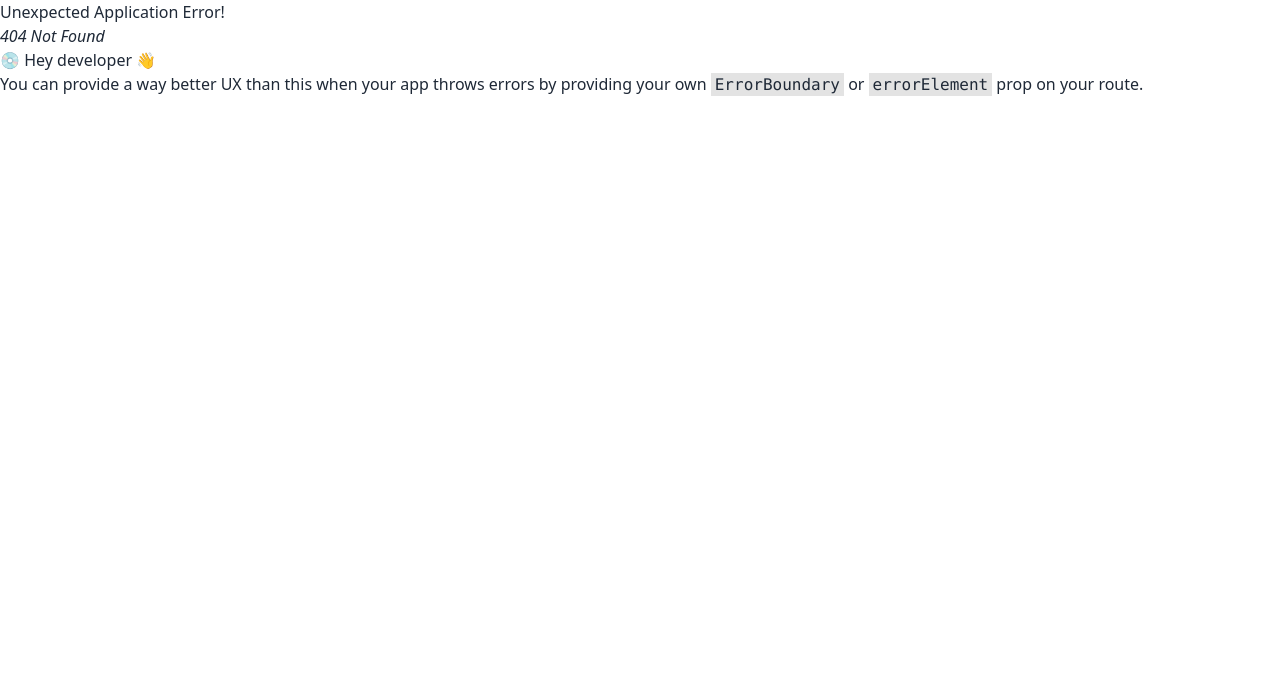
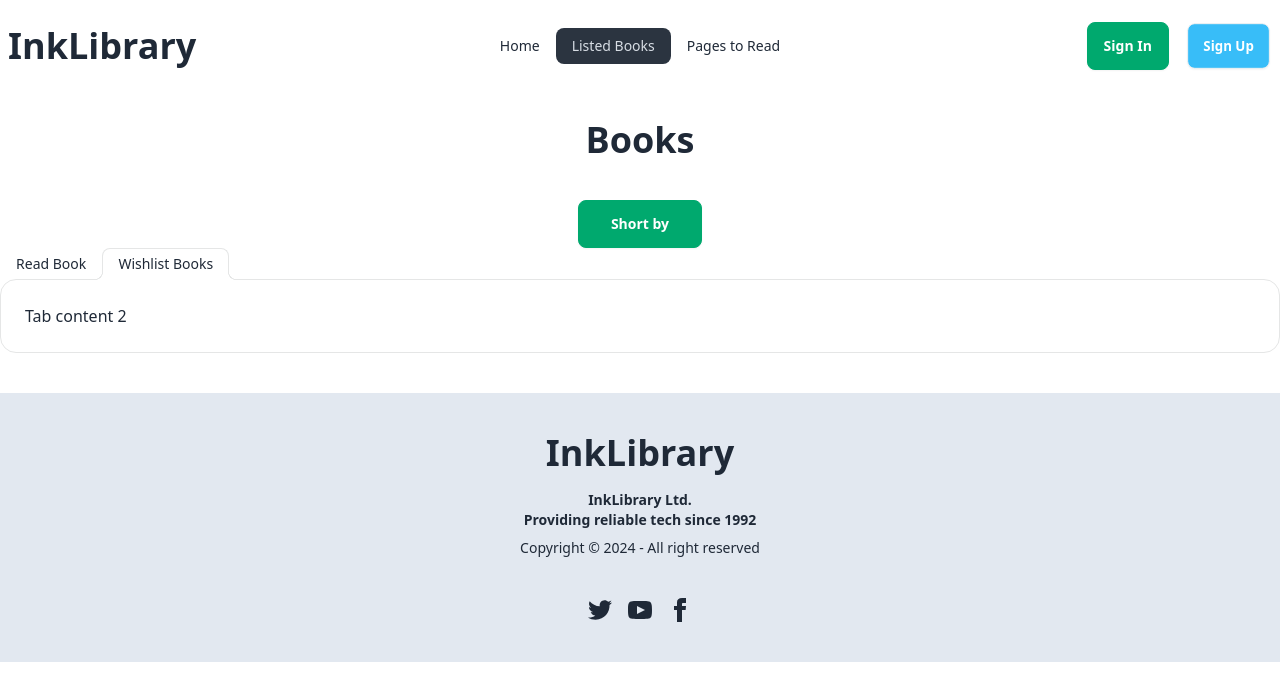
Before and after one commit to sahidDev09/INK-Library-react, a React (Vite) app: page /listedbook in a window 1280 px wide. Before the commit this address had no page. Shown: the top 700 px of the page. Built offline with nearby package versions, Linux system fonts and the light colour scheme.

Commit message:
added selected data in local storage

```diff
--- a/src/components/books/SingleBookDetails.jsx
+++ b/src/components/books/SingleBookDetails.jsx
@@ -1,4 +1,10 @@
 import { Link, useLoaderData, useParams } from "react-router-dom";
+import { ToastContainer, toast } from "react-toastify";
+import "react-toastify/dist/ReactToastify.css";
+import {
+  saveBookforRead,
+  saveBookforWishlist,
+} from "../../utility/LocalStorage";
 
 const SingleBookDetails = () => {
   const books = useLoaderData();
@@ -6,6 +12,16 @@ const SingleBookDetails = () => {
   const idInt = parseInt(id);
   const book = books.find((book) => book.id === idInt);
   console.log(id, book);
+
+  const handleRead = () => {
+    saveBookforRead(id);
+    toast.success("Successfully added to read");
+  };
+
+  const handleWishlist = () => {
+    saveBookforWishlist(id);
+    toast.success("Successfully added on wishlist");
+  };
 
   return (
     <>
@@ -29,12 +45,16 @@ const SingleBookDetails = () => {
           </p>
           <div className=" flex flex-col gap-4">
             <div className=" flex items-center gap-5">
-            <h3 className=" font-bold">Tag</h3>
-            <div className=" flex gap-2">
-              {book.tags.map((tag, index) => (
-                <button className="p-2 px-4 text-green-700 bg-green-100 rounded-full" key={index}>#{tag}</button>
-              ))}
-            </div>
+              <h3 className=" font-bold">Tag</h3>
+              <div className=" flex gap-2">
+                {book.tags.map((tag, index) => (
+                  <button
+                    className="p-2 px-4 text-green-700 bg-green-100 rounded-full"
+                    key={index}>
+                    #{tag}
+                  </button>
+                ))}
+              </div>
             </div>
             <hr />
             <div className="pages-container w-[50%] flex flex-col gap-3">
@@ -60,14 +80,21 @@ const SingleBookDetails = () => {
             </div>
             <div className=" flex gap-4">
               <Link>
-                <button className="btn btn-outline px-8">Read</button>
+                <button onClick={handleRead} className="btn btn-outline px-8">
+                  Read
+                </button>
               </Link>
               <Link>
-                <button className="btn bg-sky-500 text-white px-8">Wishlist</button>
+                <button
+                  onClick={handleWishlist}
+                  className="btn bg-sky-500 text-white px-8">
+                  Wishlist
+                </button>
               </Link>
             </div>
           </div>
         </div>
+        <ToastContainer></ToastContainer>
       </div>
     </>
   );
--- /dev/null
+++ b/src/components/listed-books/ListedBooks.jsx
@@ -0,0 +1,15 @@
+import ListedTab from "./ListedTab";
+
+const ListedBooks = () => {
+  return <div>
+    <h1 className=" text-4xl font-bold text-center my-10">Books</h1>
+    <button className="btn btn-success px-8 text-white mx-auto flex">Short by</button>
+
+    <div>
+        <ListedTab></ListedTab>
+    </div>
+
+  </div>;
+};
+
+export default ListedBooks;
--- /dev/null
+++ b/src/components/listed-books/ListedTab.jsx
@@ -0,0 +1,39 @@
+import { useLoaderData } from "react-router-dom";
+
+const ListedTab = () => {
+  const readBooks = useLoaderData();
+
+
+  return (
+    <div role="tablist" className="tabs tabs-lifted">
+      <input
+        type="radio"
+        name="my_tabs_2"
+        role="tab"
+        className="tab"
+        aria-label="Read Book"
+      />
+      <div
+        role="tabpanel"
+        className="tab-content bg-base-100 border-base-300 rounded-box p-6">
+        Tab content 1
+      </div>
+
+      <input
+        type="radio"
+        name="my_tabs_2"
+        role="tab"
+        className="tab"
+        aria-label="Wishlist Books"
+        checked
+      />
+      <div
+        role="tabpanel"
+        className="tab-content bg-base-100 border-base-300 rounded-box p-6">
+        Tab content 2
+      </div>
+    </div>
+  );
+};
+
+export default ListedTab;
--- a/src/main.jsx
+++ b/src/main.jsx
@@ -5,6 +5,7 @@ import { createBrowserRouter, RouterProvider } from "react-router-dom";
 import Root from "./components/root/Root.jsx";
 import Home from "./components/Home.jsx";
 import SingleBookDetails from "./components/books/SingleBookDetails.jsx";
+import ListedBooks from "./components/listed-books/ListedBooks.jsx";
 
 const router = createBrowserRouter([
   {
@@ -22,6 +23,11 @@ const router = createBrowserRouter([
         element: <SingleBookDetails></SingleBookDetails>,
         loader: () => fetch("/books.json"),
       },
+      {
+        path: "/listedbook",
+        element: <ListedBooks></ListedBooks>,
+        loader: () => fetch("/books.json"),
+      },
     ],
   },
 ]);
--- /dev/null
+++ b/src/utility/LocalStorage.js
@@ -0,0 +1,42 @@
+const getStoredReadbook = () => {
+  const storedRead = localStorage.getItem("read-book");
+  if (storedRead) {
+    return JSON.parse(storedRead);
+  }
+  return [];
+};
+
+const saveBookforRead = (id) => {
+  const storedReadbook = getStoredReadbook();
+  const exist = storedReadbook.find((readId) => readId === id);
+  if (!exist) {
+    storedReadbook.push(id);
+    localStorage.setItem("read-book", JSON.stringify(storedReadbook));
+  }
+};
+
+//for storing wishlist
+
+const getStoredWishlistbook = () => {
+  const storedwishlist = localStorage.getItem("wishlist-book");
+  if (storedwishlist) {
+    return JSON.parse(storedwishlist);
+  }
+  return [];
+};
+
+const saveBookforWishlist = (id) => {
+  const storedWish = getStoredWishlistbook();
+  const exist = storedWish.find((wishId) => wishId === id);
+  if (!exist) {
+    storedWish.push(id);
+    localStorage.setItem("wishlist-book", JSON.stringify(storedWish));
+  }
+};
+
+export {
+  saveBookforRead,
+  getStoredReadbook,
+  getStoredWishlistbook,
+  saveBookforWishlist,
+};
```
